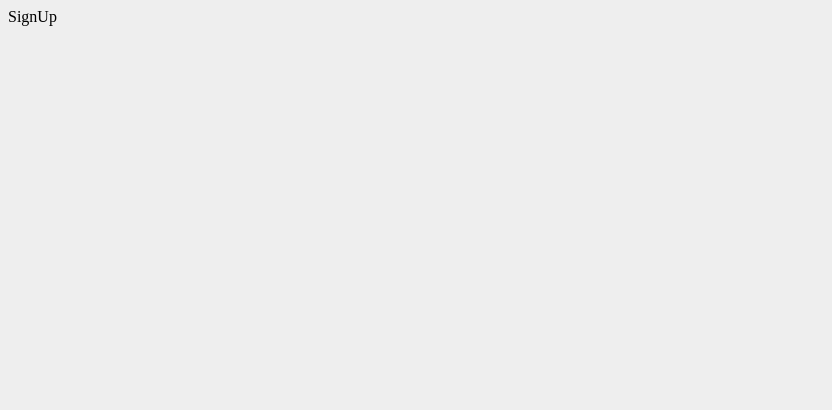
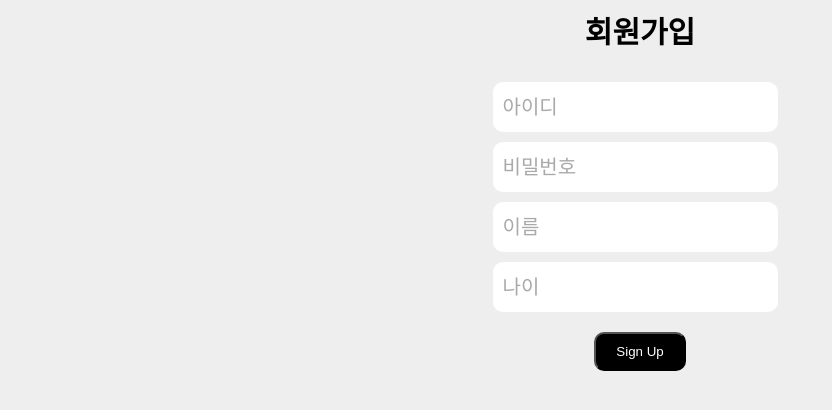
Before and after one commit to LikeLion-at-CAU-11th/Gyeongbin-Bak, a React (Create React App) app in the folder week12-assignment/: page /signup in a window 1280 px wide. Shown: the top 410 px of the page, without its empty margins (0-832 px from the left). Built offline with nearby package versions, Linux system fonts and the light colour scheme; a web font is replaced by a local one.

Commit message:
[FEAT]회원가입 페이지 구현 회원가입 페이지 중 회원가입 api를 제외하고 구현

```diff
--- /dev/null
+++ b/week12-assignment/src/hooks/useForm.js
@@ -0,0 +1,8 @@
+import { useState } from "react"
+
+export const useForm = () => {
+    const [value, setValue] = useState('');
+    const onChange = (e) => {setValue(e.target.value)};
+
+    return [value,onChange];
+}
--- a/week12-assignment/src/pages/SignUp.js
+++ b/week12-assignment/src/pages/SignUp.js
@@ -1,7 +1,34 @@
 import React from 'react'
+import { Input, Inputs, Title, Wrapper } from '../components/Common'
+import { useForm } from '../hooks/useForm'
+import { styled } from 'styled-components';
 
 export const SignUp = () => {
+    const [id, onChangeID] = useForm();
+    const [pw, onChangePW] = useForm();
+    const [name, onChangeName] = useForm();
+    const [age, onChangeAge] = useForm();
   return (
-    <div>SignUp</div>
+    <Wrapper>
+        <Title>회원가입</Title>
+        <Inputs>
+            <Input placeholder='아이디' value={id} onChange={onChangeID} />
+            <Input placeholder='비밀번호' type="password" value={pw} onChange={onChangePW} />
+            <Input placeholder='이름' value={name} onChange={onChangeName}/>
+            <Input placeholder='나이' value={age} onChange={onChangeAge}/>
+        </Inputs>
+        <Button>Sign Up</Button>
+    </Wrapper>
   )
 }
+
+const Button = styled.button`
+    background-color: black;
+    color: white;
+    padding-left: 20px;
+    padding-right: 20px;
+    padding-top: 10px;
+    padding-bottom: 10px;
+    border-radius: 10px;
+    margin-top: 20px;
+`
```
